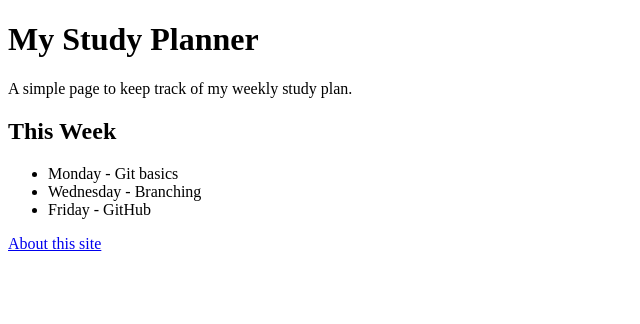
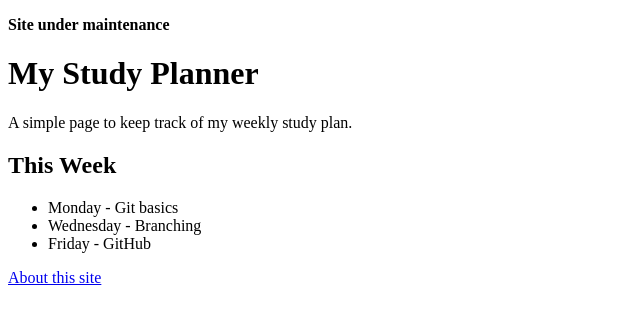
Before and after one commit to sykiro278/Software-development-Assignment-2, a plain HTML site: page index.html in a window 1280 px wide. Shown: the whole page, without its empty margins (0-640 px from the left). Drawn offline with Linux system fonts and the light colour scheme.

Commit message:
Add maintenance banner to home page

```diff
--- a/index.html
+++ b/index.html
@@ -5,6 +5,7 @@
   <title>Study Planner</title>
 </head>
 <body>
+  <p><strong>Site under maintenance</strong></p>
   <h1>My Study Planner</h1>
   <p>A simple page to keep track of my weekly study plan.</p>
   <h2>This Week</h2>
```
